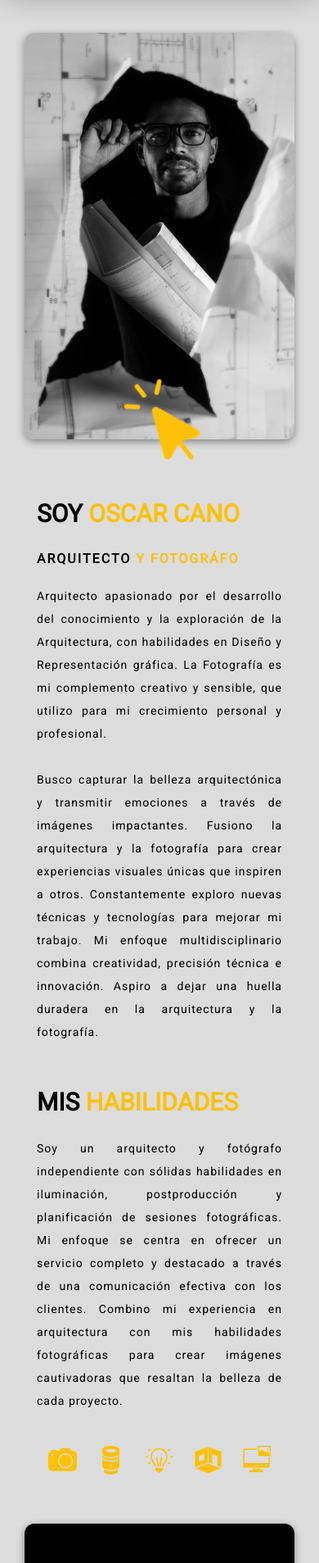
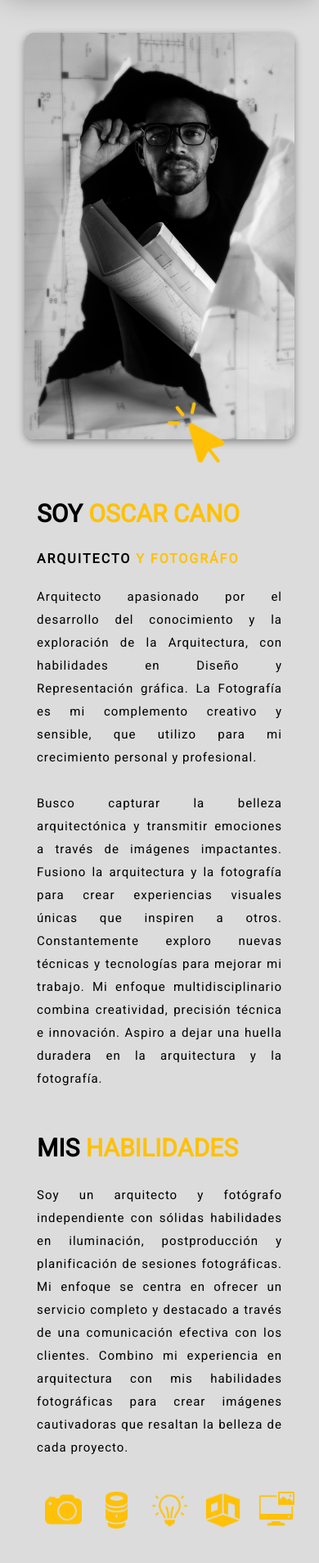
Before and after one commit to Ch31ios/Portafolio_WEB, a plain HTML site: page html/acerca.html in a window 390 px wide. Shown: the part 90-1997 px from the top of the page at 82% size. Drawn offline with Linux system fonts and the light colour scheme.

Commit message:
se hacen ajustes varios

```diff
--- a/css/acerca.css
+++ b/css/acerca.css
@@ -174,8 +174,8 @@ html {
 
 .close {
     position: absolute;
-    top: 20px;
-    right: 40px;
+    top: 40px;
+    right: 20px;
     font-size: 40px;
     color: #fff;
     cursor: pointer;
@@ -251,7 +251,7 @@ html {
         width: 300px;
     }
     .part_1_content {
-        margin: -70px 0px 50px 0px;
+        margin: -40px 0px 50px 0px;
     }
 
     .part_1_content h1,
@@ -266,7 +266,7 @@ html {
 
     .part_1_content p,
     .part_2_content p {
-        font-size: 14px;
+        font-size: 15px;
     }
 
     .image_1,
@@ -276,16 +276,16 @@ html {
 
     .click_icon {
         position: relative;
-        width: 120px;
-        height: 120px;
+        width: 90px;
+        height: 90px;
         rotate: -15deg;
-        left: 10px;
-        top: -100px;
+        left: 50px;
+        top: -70px;
     }
 
     .icons img  {
-        width: 55px;
-        height: 55px;
+        width: 65px;
+        height: 65px;
     }
 
     .icons img:hover {
--- a/css/galeria.css
+++ b/css/galeria.css
@@ -94,8 +94,8 @@ body {
 
 .close {
     position: absolute;
-    top: 20px;
-    right: 40px;
+    top: 40px;
+    right: 20px;
     font-size: 40px;
     color: #fff;
     cursor: pointer;
--- a/css/menu.css
+++ b/css/menu.css
@@ -231,6 +231,7 @@ nav a {
 
     .dropdown_span {
         margin: 0px 0px 0px 30px;
+        padding: 4px 0px 0px 0px;
         font-size: 15px;
     }
 }
```
